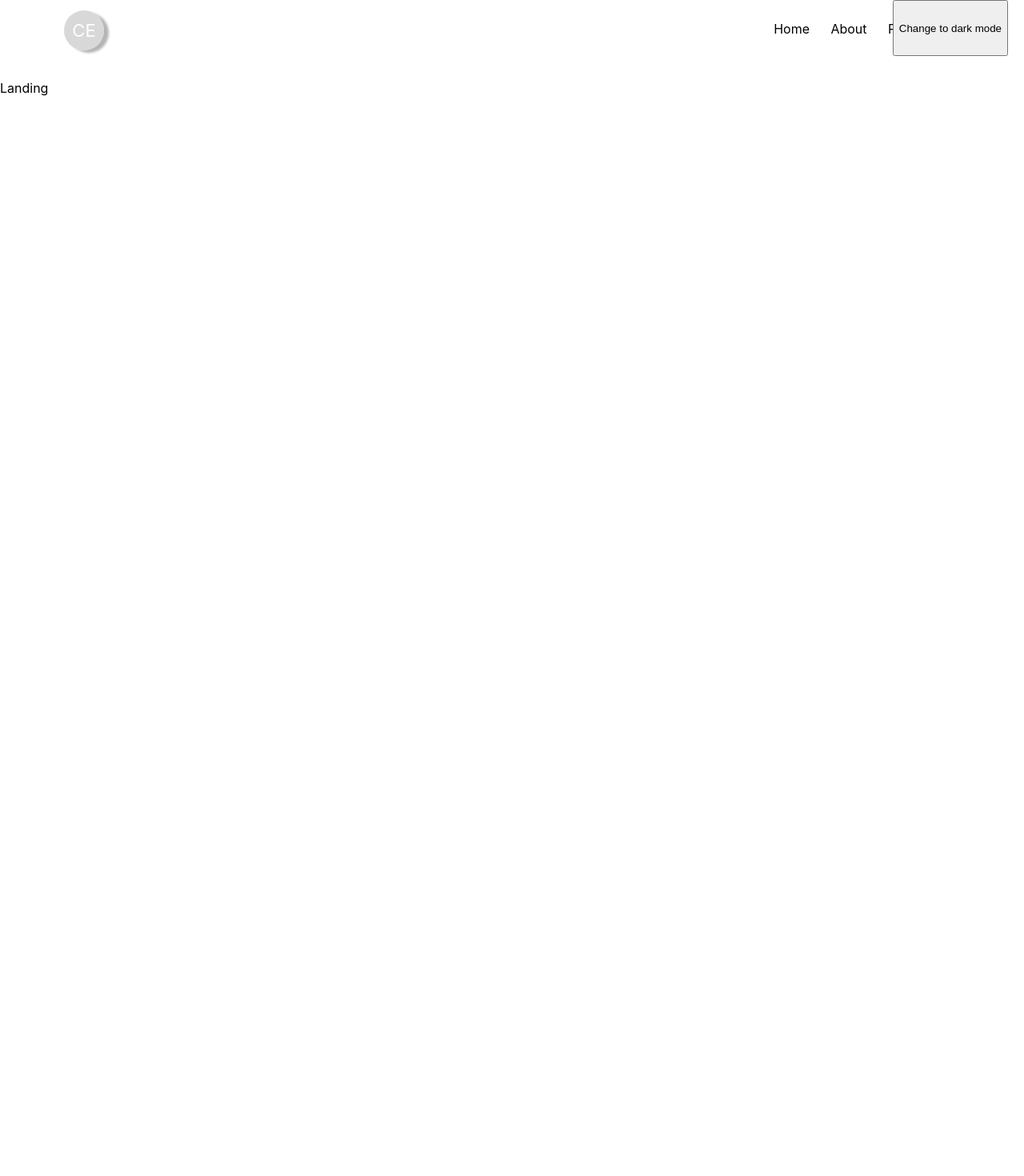
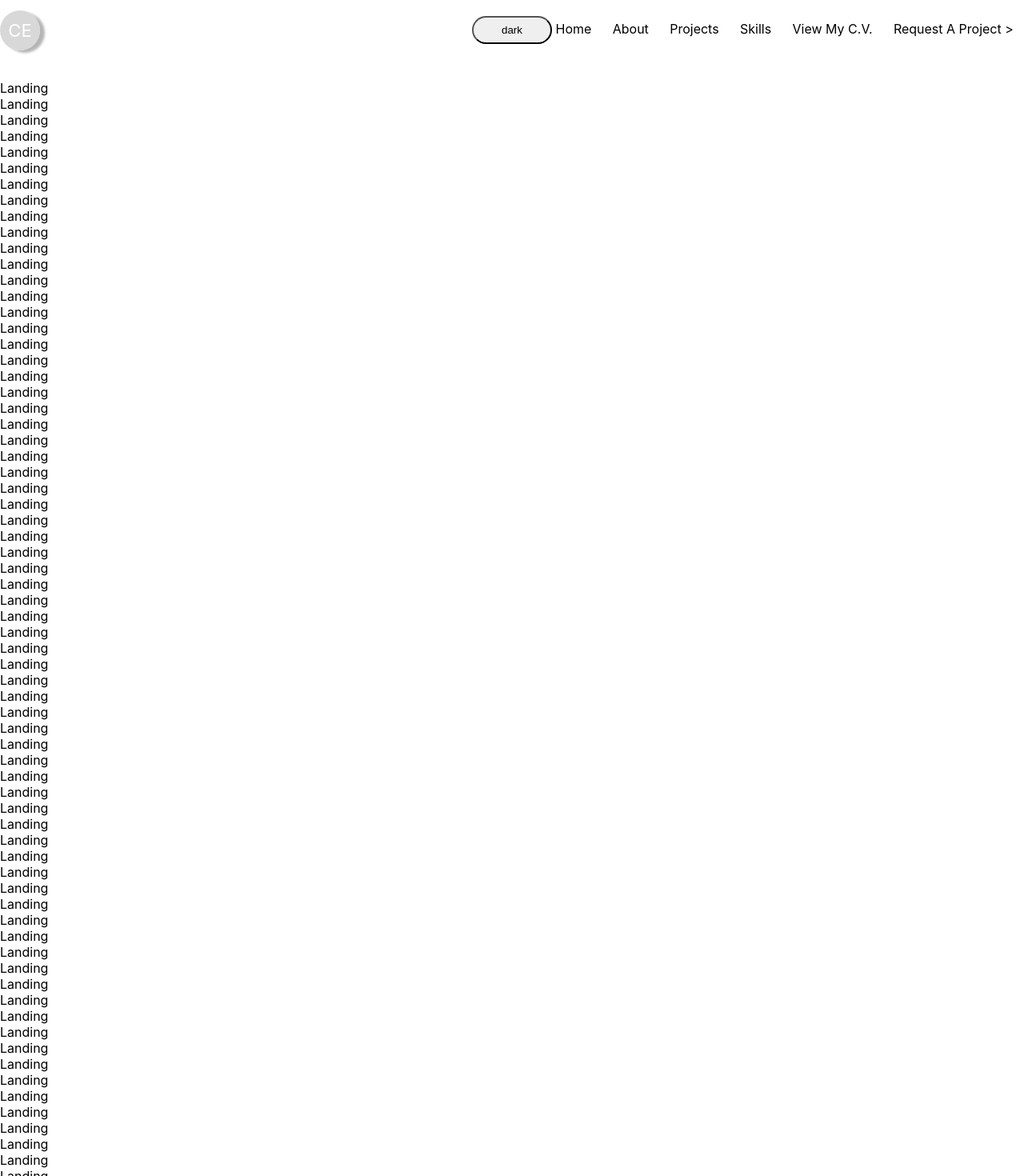
Before and after one commit to CEngmann91/portfolio, a React (Create React App) app: page / in a window 1280 px wide. Shown: the top 1470 px of the page at 80% size. Before the commit the page ends 900 px from the top, so only its background shows below. Built offline with nearby package versions, Linux system fonts and the light colour scheme.

Commit message:
updated navbar

```diff
--- a/src/App.css
+++ b/src/App.css
@@ -1,9 +1,9 @@
 #light {
     background-color: var(--colour-darkMode);
-    color: var(--colour-white);
+    /* color: var(--colour-white); */
 }
 
 #dark {
     background-color: var(--colour-lightMode);
-    color: var(--colour-black);
+    /* color: var(--colour-black); */
 }
--- a/src/components/navbar/Navbar.css
+++ b/src/components/navbar/Navbar.css
@@ -1,27 +1,62 @@
 .navbar-nav {
+    /* Ensures that it stays at the top of the screen. */
     position: fixed;
     top: 0;
-    left: 0;
+    /* Ensures the navbar is above the content */
+    z-index: 2;
+     /* Full width of the screen. */
     width: 100%;
-    height: 70px;
-    padding: 0 5rem;
+    display: flex;
+    justify-content: center;
+    /* Center the content. */
+    align-items: center;
+
+    /* padding: 0rem 0rem; */
+
+    /* Add a blur */
     backdrop-filter: blur(4px);
-    z-index: 2;
+    /* Makes it compatible with all browsers. */
+    -webkit-backdrop-filter: blur(4px);
+    /* box-shadow: 0 0 20px rgba(128, 128, 128, 0); */
 
     transition: var(--modeTransition);
 }
 
 #light .navbar-nav {
     /*background: rgba(255, 255, 255, 0.8); /* White w/opacity/see-through */
-    background: var(--colour-lightMode);
+    background-color: var(--colour-lightMode);
     border-bottom: 3px solid rgb(212, 212, 212);
 }
-
 #dark .navbar-nav {
     /*background: rgba(0,0,0, 0.8); /* Black w/opacity/see-through */
-    background: var(--colour-darkMode);
+    background-color: var(--colour-darkMode);
     border-bottom: 3px solid rgb(97, 97, 97);
 }
+
+
+
+
+
+
+.navbar-nav--scroll {
+    /* Background colour for the navbar. */
+    background-color: rgba(var(--colour-lightMode), 0.85);
+    box-shadow: 0 0 20px rgba(128, 128, 128, 0.5);
+}
+
+#light .navbar-nav--scroll {
+    /* Background colour for the navbar. */
+    background-color: rgba(var(--colour-lightMode), 0.85);
+    box-shadow: 0 0 20px rgba(128, 128, 128, 0.5);
+}
+#dark .navbar-nav--scroll {
+    /* Background colour for the navbar. */
+    background-color: rgba(var(--colour-darkMode), 0.85);
+    box-shadow: 0 0 10px rgba(255, 255, 255, 0.5);
+}
+
+
+
 
 .navbar-wrapper {
     flex: 1;
@@ -31,23 +66,6 @@
 }
 
 
-
-
-
-
-.navbar-title {
-    font-size: 26px;
-    font-weight: 600;
-    text-decoration: none;
-    margin-left: 10px;
-}
-#light .navbar-title {
-    color: var(--colour-black);
-}
-#dark .navbar-title {
-    color: var(--colour-white);
-    /* text-shadow: -1px 0 rgb(133, 132, 132), 0 1px black, 1px 0 black, 0 -1px black; */
-}
 
 
 
@@ -65,12 +83,10 @@
     align-items: center;
     box-shadow: 6px 3px 3px rgba(150, 150, 150, 0.7);
 }
-
 #light .ce-title-circle {
     background: rgba(255, 255, 255, 0.7);
     /* background: var(--colour-lightMode); */
 }
-
 #dark .ce-title-circle {
     background: rgba(200, 200, 200, 0.7);
     /* background: var(--colour-darkMode); */
@@ -83,7 +99,6 @@
 #light .ce-title-circle .title {
     color: var(--colour-black);
 }
-
 #dark .ce-title-circle .title {
     color: var(--colour-white);
 }
@@ -97,8 +112,21 @@
 
 
 .navbar-links {
+    flex: 1;
+    display: flex;
+    justify-content: center;
+    align-items: flex-end;
+
     overflow: hidden;
     list-style-type: none;
+
+    list-style: none;
+}
+
+@media screen and (max-width: 900px) {
+    .navbar-links {
+        /* display: none; */
+    }
 }
 
 .navbar-links a {
@@ -116,7 +144,6 @@
     color: var(--colour-white);
     transition: var(--modeTransition);
 }
-
 #dark .navbar-links a {
     color: var(--colour-dark);
     transition: var(--modeTransition);
@@ -136,7 +163,6 @@
 #light .navbar-links a:after {
     border-bottom: solid 3px var(--colour-lightMode);
 }
-
 #dark .navbar-links a:after {
     border-bottom: solid 3px var(--colour-darkMode);
 }
@@ -150,7 +176,6 @@
 #light .navbar-links a:hover {
     /* background-color: rgba(97, 97, 97, 0.4); */
 }
-
 #dark .navbar-links a:hover {
     /* background-color: rgba(255, 255, 255, 0.8); */
 }
@@ -166,12 +191,12 @@
         display: none;
     }
 
-    .navbar-center {
+    /* .navbar-center {
         display: flex;
-        max-width: 1170px;
+        max-width: 1170px; */
         /* margin: 0 auto; */
-        align-items: center;
-    }
+        /* align-items: center;
+    } */
 
     .navbar-links {
         display: flex;
@@ -192,12 +217,13 @@
 
 
 .navbar-temp-mode-toggle {
-    /* position: absolute;
-    left: 20px;
-    bottom: 0; */
-
-    position: absolute;
-    top: 0;
-    bottom: 0;
-    right: 180px;
+    position: fixed;
+    right: 10;
+    display: flex;
+    width: 100px;
+    height: 35px;
+    justify-content: center;
+    align-items: center;
+    border-radius: 50px;
+    cursor: pointer;
 }
--- a/src/components/navbar/Navbar.js
+++ b/src/components/navbar/Navbar.js
@@ -1,4 +1,4 @@
-import React, { useState } from 'react'
+import React, { useState, useEffect } from 'react'
 import './Navbar.css';
 import { NavLink } from 'react-router-dom';
 import { APP_NAME, NAVBAR } from '../../utils/constants';
@@ -6,12 +6,24 @@ import { useThemeContext } from '../../utils/ThemeContext';
 
 const Navbar = () => {
     const { theme, toggleTheme } = useThemeContext();
+    const [scrolledDown, setScrolledDown] = useState(false);
+    const [resumeVisible, setResumeVisible] = useState(false);
     const [menuIsOpen, setMenuIsOpen] = useState(false)
 
 
+    useEffect(() => {
+        setTimeout(() => setResumeVisible(true), 1000)
+        window.addEventListener('scroll', onScroll)
+        return () => window.removeEventListener('scroll', onScroll)
+    }, [])
+
+    const onScroll = () => {
+        setScrolledDown((window.scrollY > 100))
+    }
+
     return (
-        <nav id={theme} className='navbar-nav'>
-            <div className='navbar-center'>
+        <nav id={theme} className={`navbar-nav ${scrolledDown ? 'navbar-nav--scroll' : ''}`}>
+        {/* <nav id={theme} className='navbar-nav'> */}
             <div className='navbar-wrapper'>
                 <NavLink className='ce-title-circle' to="/">
                     <label className='title'>CE</label>
@@ -26,9 +38,7 @@ const Navbar = () => {
                 )}
             </ul>
 
-            </div>
-
-            <button className='navbar-temp-mode-toggle' onClick={toggleTheme}>Change to {theme} mode</button>
+            <button className='navbar-temp-mode-toggle' onClick={toggleTheme}>{theme}</button>
         </nav>
     )
 }
--- a/src/index.css
+++ b/src/index.css
@@ -30,3 +30,15 @@ code {
 
   /* color: var(--colour-black); */
 }
+
+
+
+#light {
+  background-color: var(--colour-darkMode);
+  /* color: var(--colour-white); */
+}
+
+#dark {
+  background-color: var(--colour-lightMode);
+  /* color: var(--colour-black); */
+}
--- a/src/pages/Landing/Landing.css
+++ b/src/pages/Landing/Landing.css
@@ -1,5 +1,9 @@
 .landing {
+    flex: 1;
+    display: flex;
+    flex-direction: column;
     min-height: 100vh;
 
     padding-top: 100px;
+    /* background-color: blue; */
 }
--- a/src/pages/Landing/Landing.jsx
+++ b/src/pages/Landing/Landing.jsx
@@ -4,7 +4,81 @@ import './Landing.css';
 const Landing = () => {
     return (
         <div className='landing'>
-            Landing
+            <label>Landing</label>
+            <label>Landing</label>
+            <label>Landing</label>
+            <label>Landing</label>
+            <label>Landing</label>
+            <label>Landing</label>
+            <label>Landing</label>
+            <label>Landing</label>
+            <label>Landing</label>
+            <label>Landing</label>
+            <label>Landing</label>
+            <label>Landing</label>
+            <label>Landing</label>
+            <label>Landing</label>
+            <label>Landing</label>
+            <label>Landing</label>
+            <label>Landing</label>
+            <label>Landing</label>
+            <label>Landing</label>
+            <label>Landing</label>
+            <label>Landing</label>
+            <label>Landing</label>
+            <label>Landing</label>
+            <label>Landing</label>
+            <label>Landing</label>
+            <label>Landing</label>
+            <label>Landing</label>
+            <label>Landing</label>
+            <label>Landing</label>
+            <label>Landing</label>
+            <label>Landing</label>
+            <label>Landing</label>
+            <label>Landing</label>
+            <label>Landing</label>
+            <label>Landing</label>
+            <label>Landing</label>
+            <label>Landing</label>
+            <label>Landing</label>
+            <label>Landing</label>
+            <label>Landing</label>
+            <label>Landing</label>
+            <label>Landing</label>
+            <label>Landing</label>
+            <label>Landing</label>
+            <label>Landing</label>
+            <label>Landing</label>
+            <label>Landing</label>
+            <label>Landing</label>
+            <label>Landing</label>
+            <label>Landing</label>
+            <label>Landing</label>
+            <label>Landing</label>
+            <label>Landing</label>
+            <label>Landing</label>
+            <label>Landing</label>
+            <label>Landing</label>
+            <label>Landing</label>
+            <label>Landing</label>
+            <label>Landing</label>
+            <label>Landing</label>
+            <label>Landing</label>
+            <label>Landing</label>
+            <label>Landing</label>
+            <label>Landing</label>
+            <label>Landing</label>
+            <label>Landing</label>
+            <label>Landing</label>
+            <label>Landing</label>
+            <label>Landing</label>
+            <label>Landing</label>
+            <label>Landing</label>
+            <label>Landing</label>
+            <label>Landing</label>
+            <label>Landing</label>
+
         </div>
     )
 }
--- a/src/utils/constants.js
+++ b/src/utils/constants.js
@@ -4,11 +4,11 @@ export const MODE = 'dark';
 export const NAVBAR = {
 
     MENU_DATA: [
-        { title: 'Home',               to: '/' },
-        { title: 'About',              to: 'about' },
-        { title: 'Projects',           to: 'projects' },
-        { title: 'Skills',             to: 'skills' },
-        // { title: 'View My C.V.',         to: '',             selectableClassName: false,       url: CV_URL },
-        // { title: 'Request A Project >',  to: 'hire',         selectableClassName: false },
+        { title: 'Home',                 to: '/' },
+        { title: 'About',                to: 'about' },
+        { title: 'Projects',             to: 'projects' },
+        { title: 'Skills',               to: 'skills' },
+        { title: 'View My C.V.',         to: 'cv' },
+        { title: 'Request A Project >',  to: 'hire' },
     ]
 }
```
Lines whose indentation alone changed are shown as unchanged.
